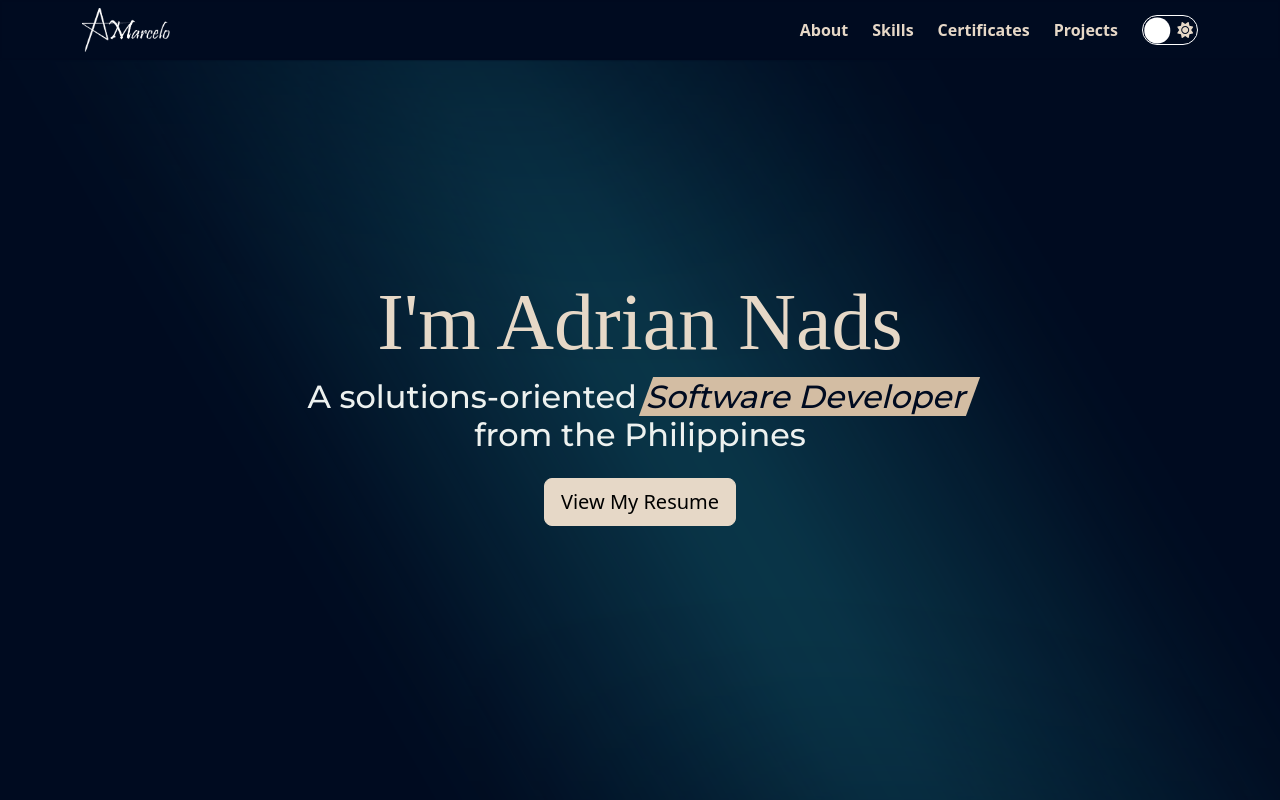
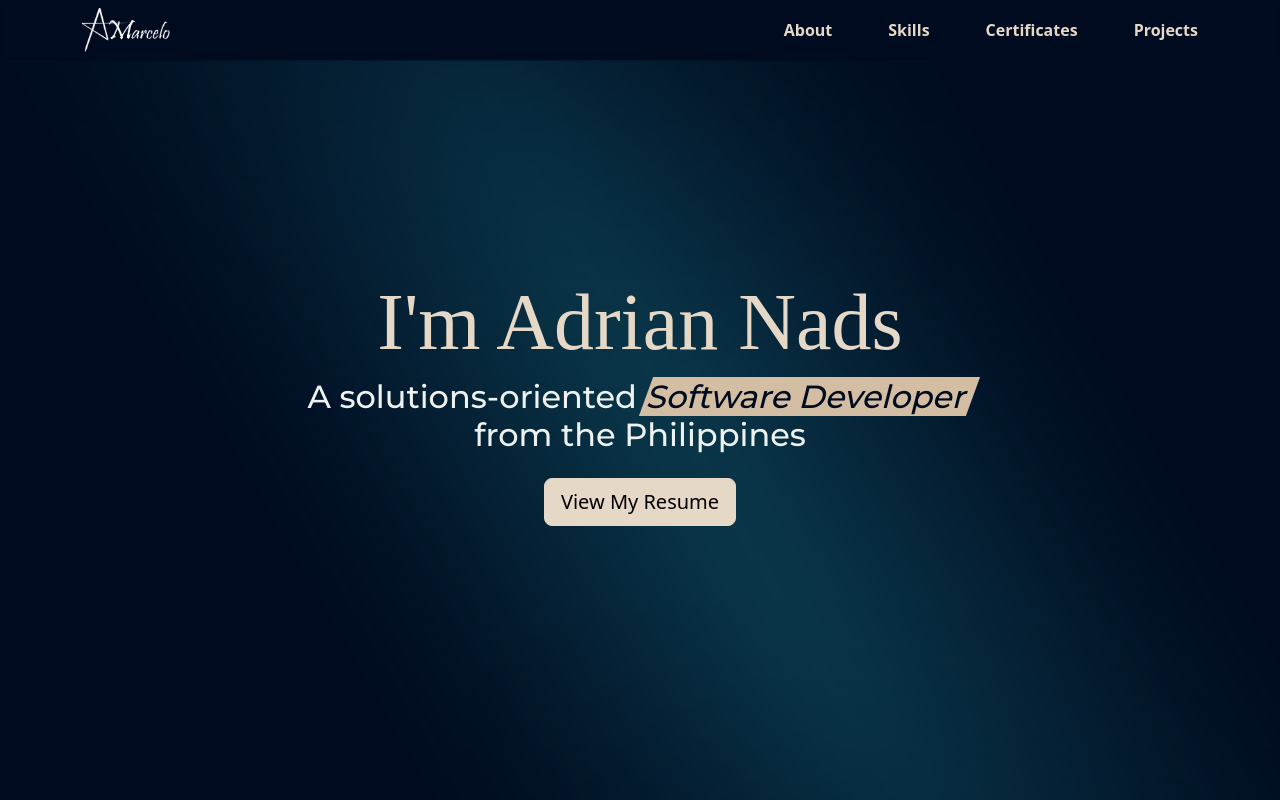
Before and after one commit to adriandotdev/Portfolio-V2023, a React (Vite) app: page / in a window 1280 px wide. Shown: the top 800 px of the page. Built offline with nearby package versions, Linux system fonts and the light colour scheme; a web font is replaced by a local one.

Commit message:
hide theme toggle button

```diff
--- a/src/components/main_comp/Navbar.jsx
+++ b/src/components/main_comp/Navbar.jsx
@@ -105,23 +105,10 @@ function Navbar() {
 						<div className="line"></div>
 						<div className="line"></div>
 					</div>
-					{/* <div className="col-2 ms-md-auto">
-            <button
-              className="navbar-toggler"
-              type="button"
-              data-bs-toggle="collapse"
-              data-bs-target="#navbarNavAltMarkup"
-              aria-controls="navbarNavAltMarkup"
-              aria-expanded="false"
-              aria-label="Toggle navigation"
-            >
-              <span className="navbar-toggler-icon"></span>
-            </button>
-          </div> */}
 				</div>
 
 				<div className="collapse navbar-collapse" id="navbarNavAltMarkup">
-					<div className="navbar-nav d-flex column gap-4 d-lg-flex gap-lg-4 align-items-lg-center pt-4 pb-4 pt-lg-0 pb-lg-0">
+					<div className="navbar-nav d-flex column gap-4 d-lg-flex gap-lg-6 align-items-lg-center pt-4 pb-4 pt-lg-0 pb-lg-0">
 						{/* Navbar Items */}
 						{items.map((item) => (
 							<a
@@ -149,7 +136,7 @@ function Navbar() {
 
 						{/* Toggle Button (Day/Night Mode) */}
 						<div
-							className="focusable"
+							className="focusable d-none"
 							role="button"
 							tabIndex="0"
 							onClick={() => {
```
